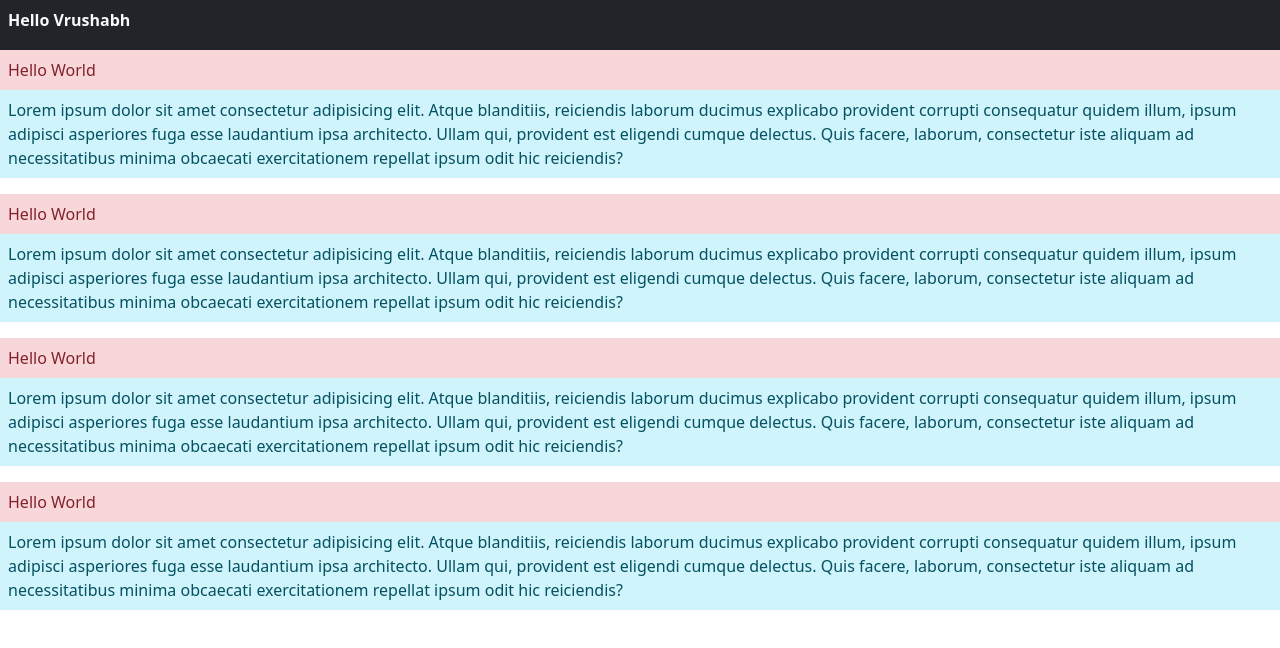
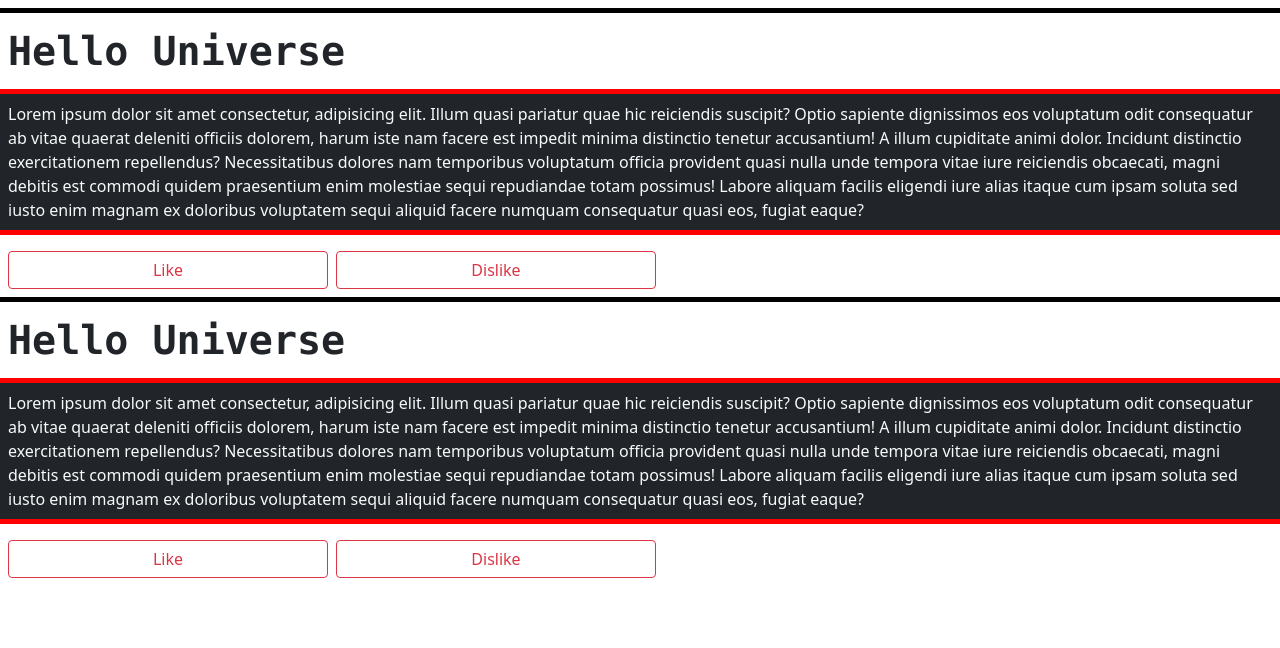
Before and after one commit to dhonevrushabh07/react-project-day18-part2, a React (Create React App) app: page / in a window 1280 px wide. Shown: the top 648 px of the page. Built offline with nearby package versions, Linux system fonts and the light colour scheme.

Commit message:
part2 b2 app.js modified

```diff
--- a/src/App.js
+++ b/src/App.js
@@ -1,47 +1,51 @@
-/**
- * App => Captial ? why?
- * JSX => JavaScript+ XML
- * XML? -->Extended Markup Language
- * Function which returns XML that function is called component Component of React..
- * @returns
- */
-
 export default function App() {
   return (
     <div>
-      <div
-        className="bg-dark text-light p-2 fw-bold"
-        style={{ height: "50px" }}
-      >
-        Hello Vrushabh
-      </div>
-      <HelloWorld></HelloWorld>
-      <HelloWorld></HelloWorld>
-      <HelloWorld />
-      <HelloWorld />
+      <HelloUniverse></HelloUniverse>
+      <HelloUniverse />
     </div>
   );
 }
 
 /**
- * HTML => Pre Defined Tags like <div> <h1> but HTML tags are in lowercase
- * react => user defined Tag => Component.
- * <<HelloWorld></HelloWorld>  //is userdefined tag
  *
- * @returns
  */
-function HelloWorld() {
+
+function HelloUniverse() {
   return (
     <div>
-      <div className="bg-alert alert-danger p-2">Hello World</div>
-      <p className="bg-alert alert-info p-2">
-        Lorem ipsum dolor sit amet consectetur adipisicing elit. Atque
-        blanditiis, reiciendis laborum ducimus explicabo provident corrupti
-        consequatur quidem illum, ipsum adipisci asperiores fuga esse laudantium
-        ipsa architecto. Ullam qui, provident est eligendi cumque delectus. Quis
-        facere, laborum, consectetur iste aliquam ad necessitatibus minima
-        obcaecati exercitationem repellat ipsum odit hic reiciendis?
+      <div
+        className="fs-1 bg-link-light p-2 fw-bold font-monospace mt-2"
+        style={{ borderBottom: "red solid 5px", borderTop: "black solid 5px" }}
+      >
+        Hello Universe
+      </div>
+      <p
+        className="bg-dark text-light p-2 "
+        style={{ borderBottom: "red solid 5px" }}
+      >
+        Lorem ipsum dolor sit amet consectetur, adipisicing elit. Illum quasi
+        pariatur quae hic reiciendis suscipit? Optio sapiente dignissimos eos
+        voluptatum odit consequatur ab vitae quaerat deleniti officiis dolorem,
+        harum iste nam facere est impedit minima distinctio tenetur accusantium!
+        A illum cupiditate animi dolor. Incidunt distinctio exercitationem
+        repellendus? Necessitatibus dolores nam temporibus voluptatum officia
+        provident quasi nulla unde tempora vitae iure reiciendis obcaecati,
+        magni debitis est commodi quidem praesentium enim molestiae sequi
+        repudiandae totam possimus! Labore aliquam facilis eligendi iure alias
+        itaque cum ipsam soluta sed iusto enim magnam ex doloribus voluptatem
+        sequi aliquid facere numquam consequatur quasi eos, fugiat eaque?
       </p>
+      <input
+        className="btn btn-outline-danger mx-2 w-25"
+        type="button"
+        value="Like"
+      />
+      <input
+        className="btn btn-outline-danger w-25"
+        type="button"
+        value="Dislike"
+      />
     </div>
   );
 }
```
